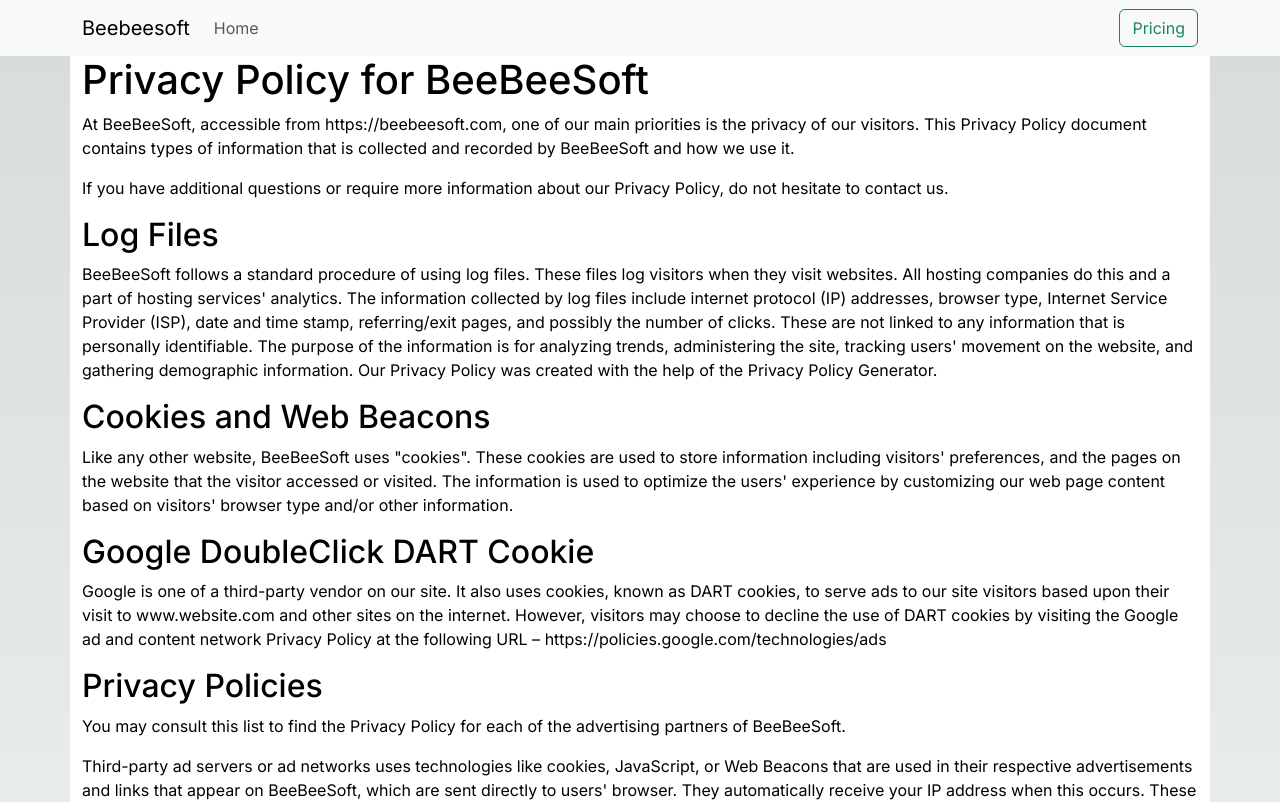
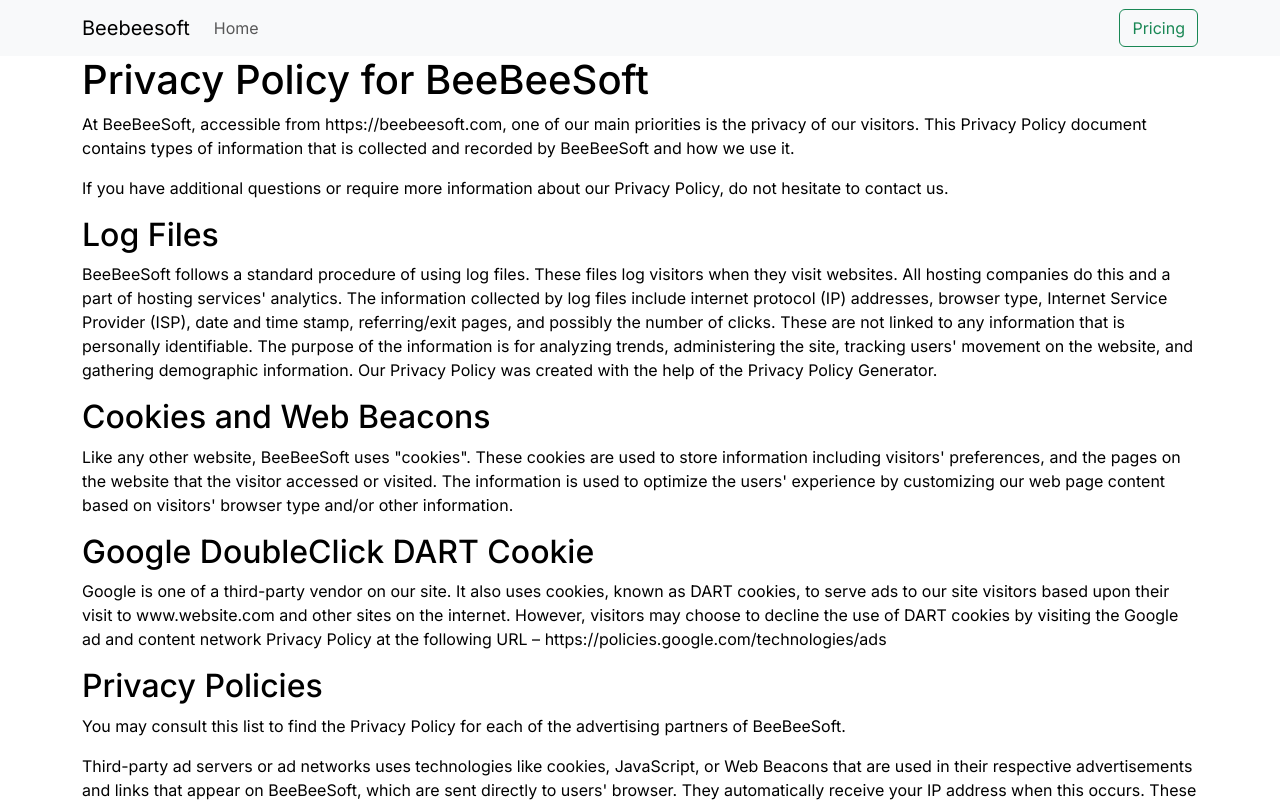
Before and after one commit to beebeesoft-id/beebeesoft-next, a Next.js app: page /about/privacy in a window 1280 px wide. Shown: the top 802 px of the page. Built offline with nearby package versions, Linux system fonts and the light colour scheme.

Commit message:
[STYLE] BgWhite

```diff
--- a/src/app/layout.tsx
+++ b/src/app/layout.tsx
@@ -61,9 +61,11 @@
             </Navbar.Collapse>
           </Container>
         </Navbar>
+        <div className='bgWhite'>
 
         {children}
 
+        </div>
         <div>
             <main className="py-4 frame">
             <div className="container">
--- a/src/app/page.tsx
+++ b/src/app/page.tsx
@@ -33,7 +33,7 @@
           </div>
       </div>
       </main>
-      <div className="container bgWhite">
+      <div className="container">
           <div className="row justify-content-center">
             <div className='hr'>
               <span className='hr-title'>Product and Services</span>
```
